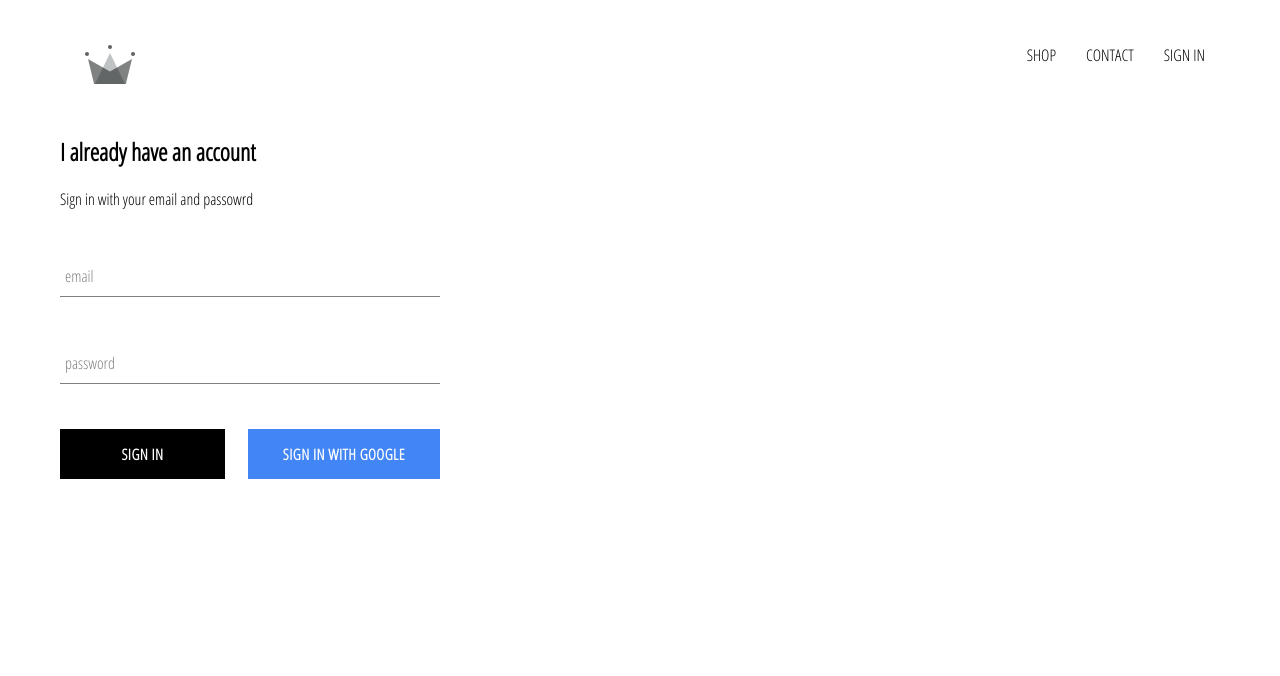
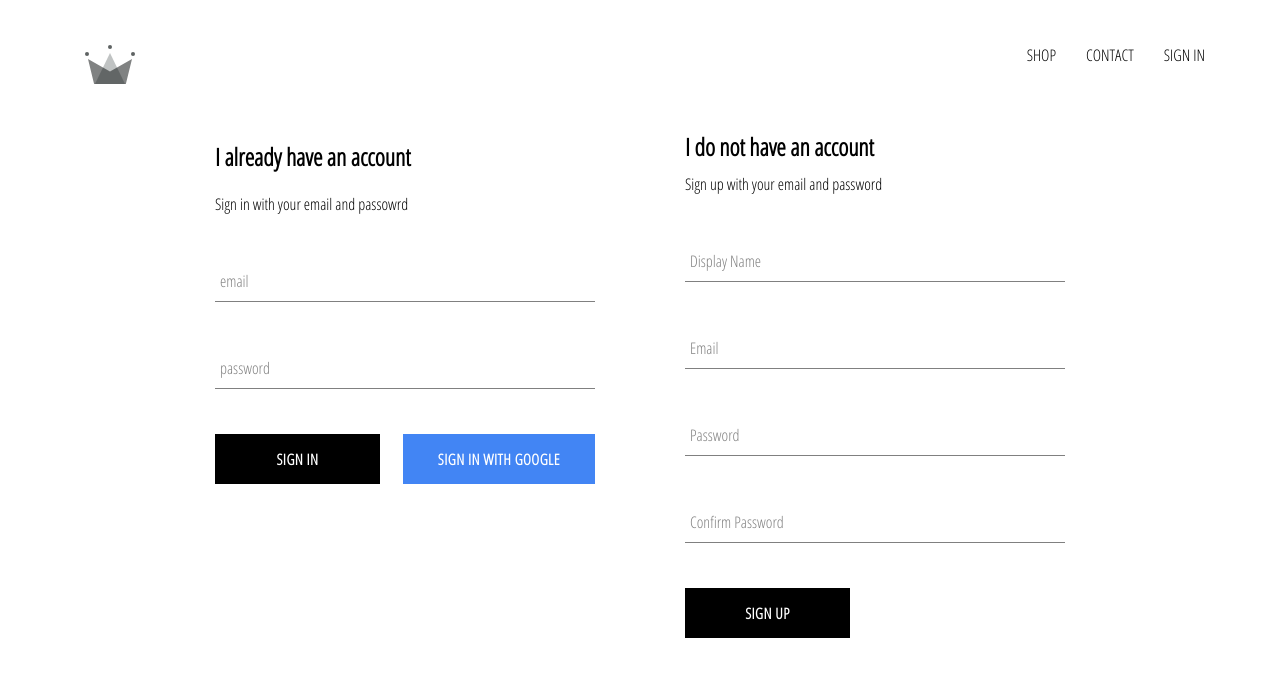
Before and after one commit to danskui/ecom-app, a React (Create React App) app: page /signin in a window 1280 px wide. Shown: the top 676 px of the page. Built offline with nearby package versions, Linux system fonts and the light colour scheme; no server answers.

Commit message:
added sign up with email and password and storing authenticated users to firebase database

```diff
--- a/src/App.js
+++ b/src/App.js
@@ -7,7 +7,7 @@ import HomePage from './pages/homepage/homepage.component';
 import ShopPage from './pages/shop/shop.component.jsx';
 import Header from './components/header/header.component.jsx';
 import SignInAndSignUpPage from './pages/sign-in-and-sign-up/sign-in-and-sign-up.component';
-import { auth } from './firebase/firebase.utils';
+import { auth, createUserProfileDocument } from './firebase/firebase.utils';
 
 
 class App extends React.Component {
@@ -22,11 +22,28 @@ class App extends React.Component {
   unsubscribeFromAuth = null;
 
   componentDidMount() {
-    this.unsubscribeFromAuth = auth.onAuthStateChanged(user => {
-      this.setState({ currentUser: user });
+    this.unsubscribeFromAuth = auth.onAuthStateChanged(async userAuth => {
+      if (userAuth) {
+        const userRef = await createUserProfileDocument(userAuth);
 
-      console.log(user);
-    })
+        userRef.onSnapshot(snapShot => {
+          this.setState({
+            currentUser: {
+              id: snapShot.id,
+              ...snapShot.data()
+            }
+          }, () => {
+            //tämän funktion voi poistaa
+            console.log(this.state);
+          }
+          );
+        });
+        console.log(this.state);
+      }
+      else {
+        this.setState({currentUser: userAuth});
+      }
+    });
   }
 
   componentWillUnmount() {
--- /dev/null
+++ b/src/components/sign-up/sign-up.component.jsx
@@ -0,0 +1,101 @@
+import React from 'react';
+
+import FormInput from '../form-input/form-input.component';
+import CustomButtom from '../custom-botton/custom-button.component';
+
+import { auth, createUserProfileDocument } from '../../firebase/firebase.utils';
+
+import './sign-up.styles.scss';
+
+class SignUp extends React.Component {
+    constructor() {
+        super();
+
+        this.state = {
+            displayName: '',
+            email: '',
+            password: '',
+            confirmPassword: ''
+        }
+    }
+
+    handleSubmit = async event => {
+        event.preventDefault();
+
+        const { displayName, email, password, confirmPassword } = this.state;
+
+        if(password !== confirmPassword) {
+            alert("Passwords do not match");
+            return;
+        }
+
+        try {
+            const { user } = await auth.createUserWithEmailAndPassword(email, password);
+
+            await createUserProfileDocument(user, { displayName} );
+
+            this.setState({
+                displayName: '',
+                email: '',
+                password: '',
+                confirmPassword: ''
+            })
+        } catch (error) {
+            console.error(error);
+        }
+    }
+
+    handleChange = event => {
+        const { name, value } = event.target;
+
+        this.setState({ [name]: value });
+    };
+
+    render() {
+        const { displayName, email, password, confirmPassword } = this.state;
+        return(
+            <div className='sign-up'>
+                <h2 className='title'>I do not have an account</h2>
+                <span>Sign up with your email and password</span>
+                <form className='sign-up-form' onSubmit={this.handleSubmit}>
+                    <FormInput
+                    type='text'
+                    name='displayName'
+                    value={displayName}
+                    onChange={this.handleChange}
+                    label='Display Name'
+                    required
+                    />
+                    <FormInput
+                        type='email'
+                        name='email'
+                        value={email}
+                        onChange={this.handleChange}
+                        label='Email'
+                        required
+                    />
+                    <FormInput
+                        type='password'
+                        name='password'
+                        value={password}
+                        onChange={this.handleChange}
+                        label='Password'
+                        required
+                    />
+                    <FormInput
+                        type='password'
+                        name='confirmPassword'
+                        value={confirmPassword}
+                        onChange={this.handleChange}
+                        label='Confirm Password'
+                        required
+                    />
+                    <CustomButtom type='submit'> SIGN UP </CustomButtom>
+                </form>
+            </div>
+        )
+    }
+
+}
+
+export default SignUp;
--- /dev/null
+++ b/src/components/sign-up/sign-up.styles.scss
@@ -0,0 +1,9 @@
+.sign-up {
+  display: flex;
+  flex-direction: column;
+  width: 380px;
+
+  .title {
+    margin: 10px 0;
+  }
+}
--- a/src/firebase/firebase.utils.js
+++ b/src/firebase/firebase.utils.js
@@ -13,6 +13,32 @@ const config = {
                                 measurementId: "G-W8GMJ0PEBP"
 };
 
+export const createUserProfileDocument = async (userAuth, additionalData) => {
+    if(!userAuth) return;
+
+    const userRef = firestore.doc(`users/${userAuth.uid}`);
+
+    const snapShot = await userRef.get();
+
+    if(!snapShot.exists) {
+        const { displayName, email } = userAuth;
+        const createdAt = new Date();
+
+        try {
+            await userRef.set({
+                displayName,
+                email,
+                createdAt,
+                ...additionalData
+            })
+        } catch (error) {
+            console.log("error creating user", error.message);
+        }
+    }
+
+    return userRef;
+}
+
 firebase.initializeApp(config);
 
 export const auth = firebase.auth();
--- a/src/pages/sign-in-and-sign-up/sign-in-and-sign-up.component.jsx
+++ b/src/pages/sign-in-and-sign-up/sign-in-and-sign-up.component.jsx
@@ -1,12 +1,14 @@
 import React from 'react';
 
 import SignIn from '../../components/sign-in/sign-in.component';
+import SignUp from '../../components/sign-up/sign-up.component';
 
 import './sign-in-and-sign-up.styles.scss';
 
 const SignInAndSignUpPage = () => (
     <div className='sign-in-and-sign-up'>
         <SignIn />
+        <SignUp />
     </div>
 )
 
--- a/src/pages/sign-in-and-sign-up/sign-in-and-sign-up.styles.scss
+++ b/src/pages/sign-in-and-sign-up/sign-in-and-sign-up.styles.scss
@@ -0,0 +1,6 @@
+.sign-in-and-sign-up {
+  width: 850px;
+  display: flex;
+  justify-content: space-between;
+  margin: 30px auto;
+}
```
